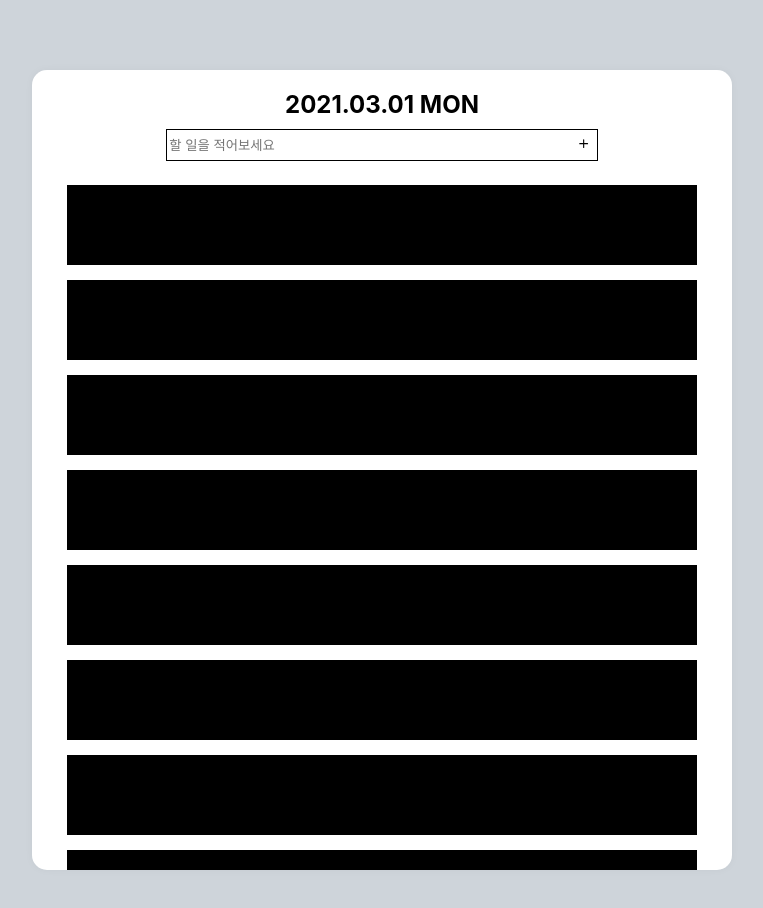
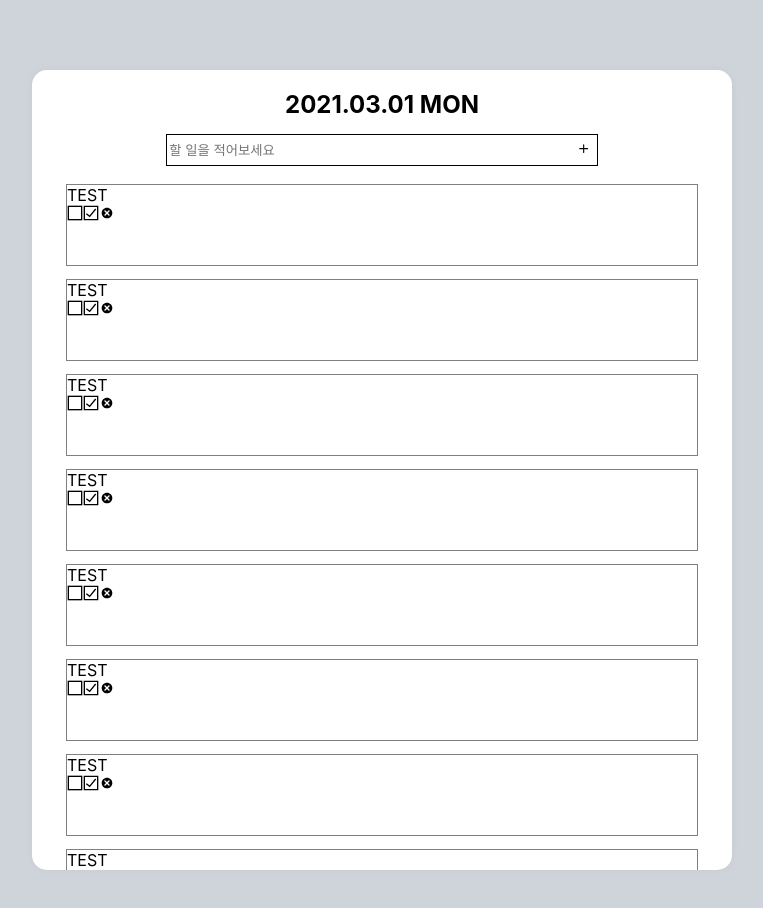
Before and after one commit to KAEN7/todo-list, a React (Create React App) app: page / in a window 1280 px wide. Shown: the top 908 px of the page, without its empty margins (258-1021 px from the left). Built offline with nearby package versions, Linux system fonts and the light colour scheme.

Commit message:
Icons Test

```diff
--- a/src/components/TodoBox.js
+++ b/src/components/TodoBox.js
@@ -14,33 +14,19 @@ const BoxBlock = styled.div`
 function TodoBox() {
   return (
     <BoxBlock>
-      <TodoList />
-      <TodoList />
-      <TodoList />
-      <TodoList />
-      <TodoList />
-      <TodoList />
-      <TodoList />
-      <TodoList />
-      <TodoList />
-      <TodoList />
-      <TodoList />
-      <TodoList />
-      <TodoList />
-      <TodoList />
-      <TodoList />
-      <TodoList />
-      <TodoList />
-      <TodoList />
-      <TodoList />
-      <TodoList />
-      <TodoList />
-      <TodoList />
-      <TodoList />
-      <TodoList />
-      <TodoList />
-      <TodoList />
-      <TodoList />
+      <TodoList children="TEST" />
+      <TodoList children="TEST" />
+      <TodoList children="TEST" />
+      <TodoList children="TEST" />
+      <TodoList children="TEST" />
+      <TodoList children="TEST" />
+      <TodoList children="TEST" />
+      <TodoList children="TEST" />
+      <TodoList children="TEST" />
+      <TodoList children="TEST" />
+      <TodoList children="TEST" />
+      <TodoList children="TEST" />
+      <TodoList children="TEST" />
     </BoxBlock>
   );
 }
--- a/src/components/TodoForm.js
+++ b/src/components/TodoForm.js
@@ -9,7 +9,7 @@ const FormBlock = styled.div`
   position: fixed;
   left: 0;
   right: 0;
-  margin: 60px auto;
+  margin: 65px auto;
 `;
 
 const Form = styled.form`
--- a/src/components/TodoList.js
+++ b/src/components/TodoList.js
@@ -1,5 +1,7 @@
 import React from "react";
 import styled from "styled-components";
+import { TiDelete } from "react-icons/ti";
+import { GrCheckbox, GrCheckboxSelected } from "react-icons/gr";
 
 const ListBlock = styled.div`
   position: relative;
@@ -7,11 +9,18 @@ const ListBlock = styled.div`
   min-height: 80px;
   max-height: 140px;
   margin-top: 15px;
-  background: black;
+  outline: 0.7px solid gray;
 `;
 
 function TodoList({ children }) {
-  return <ListBlock>test {children}</ListBlock>;
+  return (
+    <ListBlock>
+      <div>{children}</div>
+      <GrCheckbox />
+      <GrCheckboxSelected />
+      <TiDelete />
+    </ListBlock>
+  );
 }
 
 export default TodoList;
```
